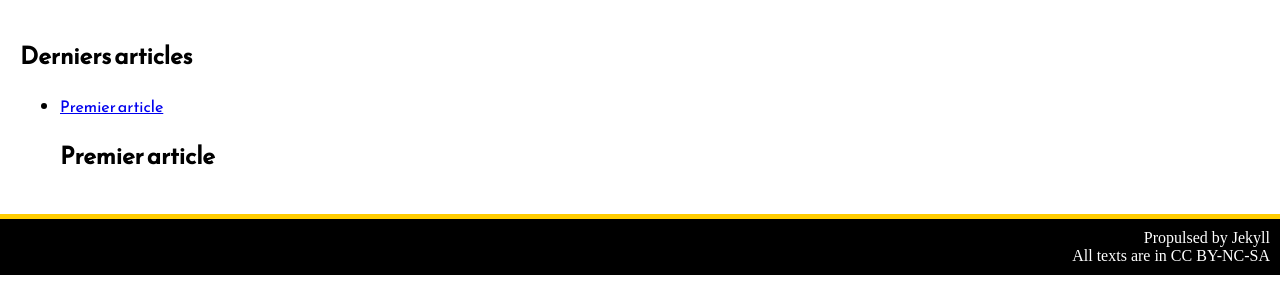
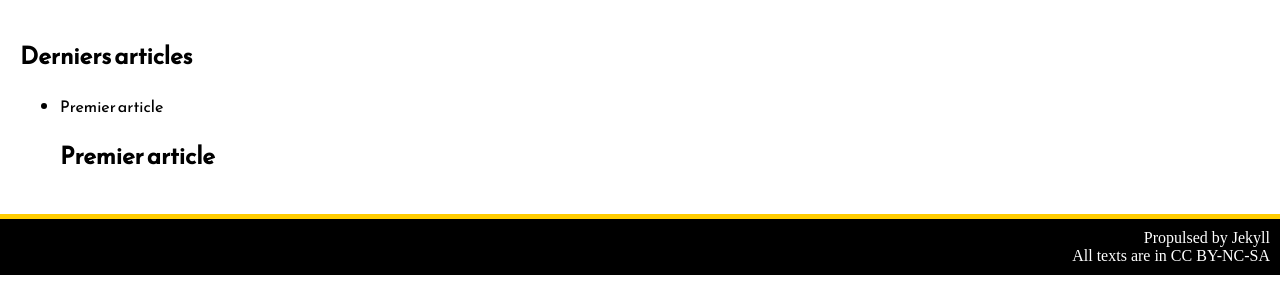
Before and after one commit to GILMorgan/GILMorgan.github.io, a Jekyll site: the page built from index.html, in a window 1280 px wide. Shown: the part 154-443 px from the top of the page. Built offline with Jekyll 4.4.1, drawn with Linux system fonts in a browser that asks for light colours.

Commit message:
ajout d'un peu de style sur a liste des articles

```diff
--- a/css/style.css
+++ b/css/style.css
@@ -42,6 +42,11 @@ section {
     padding: 20px;
 }
 
+.articleList a {
+    text-decoration: none;
+    color: black;
+}
+
 footer {
     background: black;
     color: white;
```
